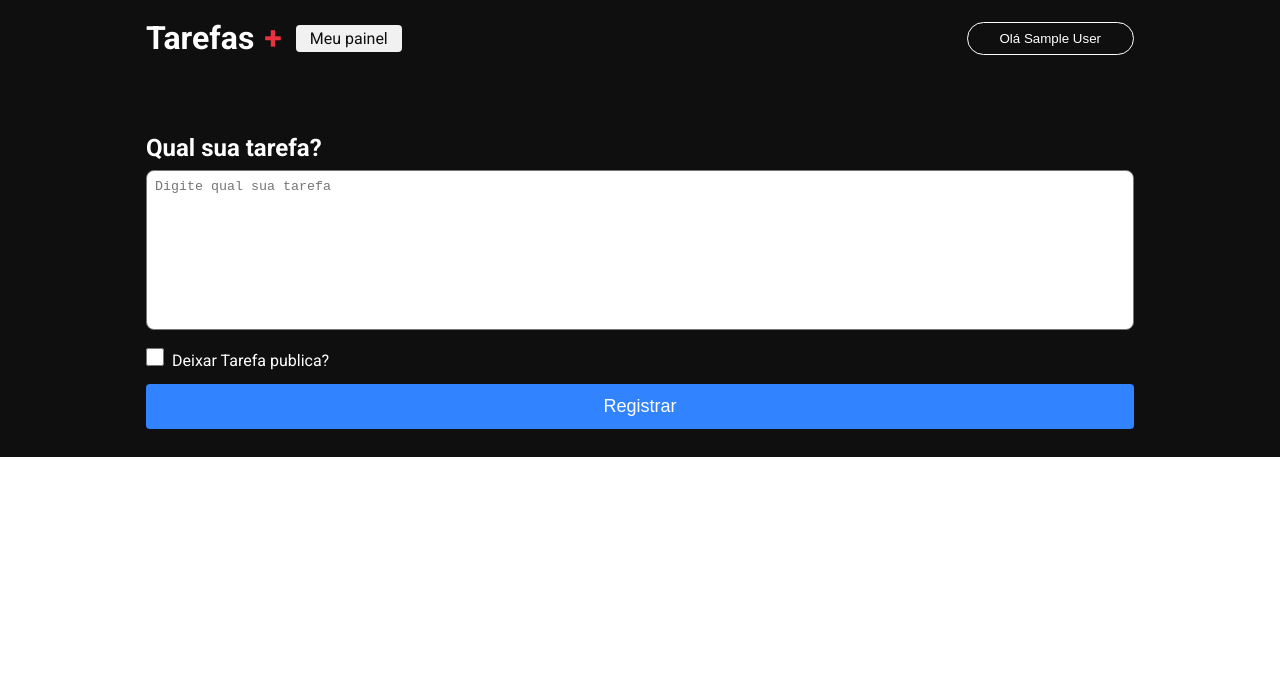
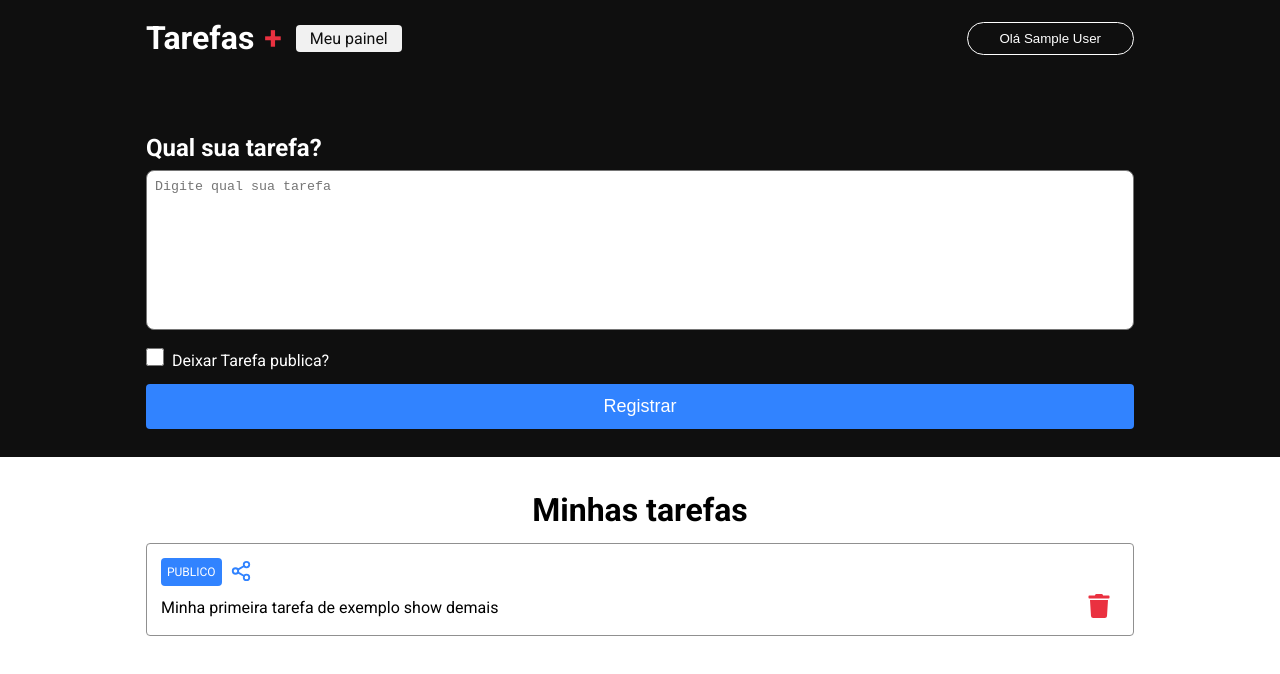
Before and after one commit to GabrielDuarte07/board, a Next.js app: page /dashboard in a window 1280 px wide. Shown: the top 674 px of the page. Built offline with nearby package versions, Linux system fonts and the light colour scheme; no server answers; sample sign-in values are in the browser's storage.

Commit message:
dashboard 2

```diff
--- a/package.json
+++ b/package.json
@@ -16,9 +16,11 @@
     "next-auth": "^4.22.1",
     "react": "18.2.0",
     "react-dom": "18.2.0",
+    "react-icons": "^4.8.0",
     "typescript": "5.0.4"
   },
   "devDependencies": {
+    "@types/react-icons": "^3.0.0",
     "@typescript-eslint/eslint-plugin": "^5.59.6",
     "@typescript-eslint/parser": "^5.59.6",
     "eslint": "^8.40.0",
--- a/src/pages/dashboard/index.tsx
+++ b/src/pages/dashboard/index.tsx
@@ -1,6 +1,8 @@
 import { ReactElement } from "react";
 import { GetServerSideProps } from "next";
 import { getSession } from "next-auth/react";
+import { FiShare2 } from "react-icons/fi";
+import { FaTrash } from "react-icons/fa";
 import styles from "./styles.module.css";
 import Head from "next/head";
 import Textarea from "@/components/textarea";
@@ -26,6 +28,27 @@ const Dashboard = (): ReactElement => {
             </form>
           </div>
         </section>
+
+        <section className={styles.taskContainer}>
+          <h1>Minhas tarefas</h1>
+          <article className={styles.task}>
+            <div className={styles.tagContainer}>
+              <label htmlFor="" className={styles.tag}>
+                PUBLICO
+              </label>
+              <button className={styles.shareButton}>
+                <FiShare2 size={22} color="#3183ff" />
+              </button>
+            </div>
+
+            <div className={styles.taskContent}>
+              <p>Minha primeira tarefa de exemplo show demais</p>
+              <button className={styles.trashButton}>
+                <FaTrash size={24} color="#ea3140" />
+              </button>
+            </div>
+          </article>
+        </section>
       </main>
     </div>
   );
--- a/src/pages/dashboard/styles.module.css
+++ b/src/pages/dashboard/styles.module.css
@@ -46,3 +46,74 @@
   padding: 12px 0;
   font-size: 18px;
 }
+
+.taskContainer{
+  margin: 34px auto 0 auto;
+  padding: 0 18px;
+  width: 100%;
+  max-width: 1024px;
+  display: flex;
+  flex-direction: column;
+}
+
+.taskContainer a{
+  text-decoration: none;
+  color: #0f0f0f;
+}
+
+.taskContainer h1{
+  text-align: center;
+  font-size: 32px;
+  margin-bottom: 14px;
+}
+
+.task{
+  margin-bottom: 14px;
+  line-height: 150%;
+  display: flex;
+  flex-direction: column;
+  align-items: flex-start;
+  border: 1.5px solid #909090;
+  border-radius: 4px;
+  padding: 14px;
+}
+
+.tagContainer{
+  display: flex;
+  align-items: center;
+  justify-content: center;
+  margin-bottom: 8px;
+}
+
+.tag{
+  background-color: #3183ff;
+  padding: 2px 6px;
+  color: #FFF;
+  border-radius: 4px;
+  font-size: 12px;
+}
+
+.shareButton{
+  background-color: transparent;
+  border: 0;
+  margin: 0 8px;
+  cursor: pointer;
+}
+
+.taskContent{
+  display: flex;
+  align-items: center;
+  justify-content: space-between;
+  width: 100%;
+}
+
+.taskContent p{
+  white-space: pre-wrap;
+}
+
+.trashButton{
+  cursor: pointer;
+  background-color: transparent;
+  border: 0;
+  margin: 0 8px;
+}
```
Also changed, not shown: 1 other file (tests, documents, lock files or other folders).
